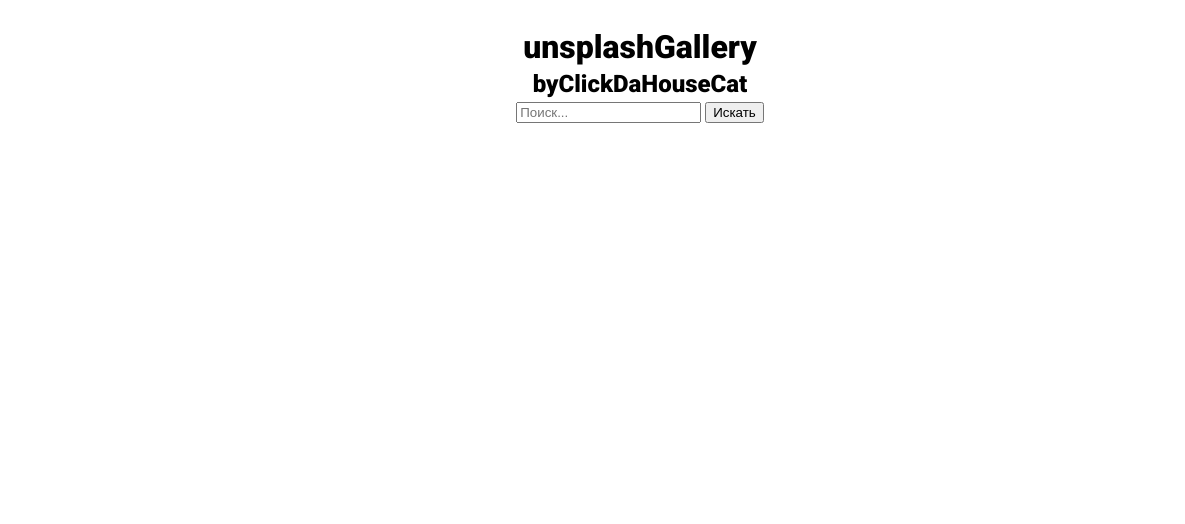
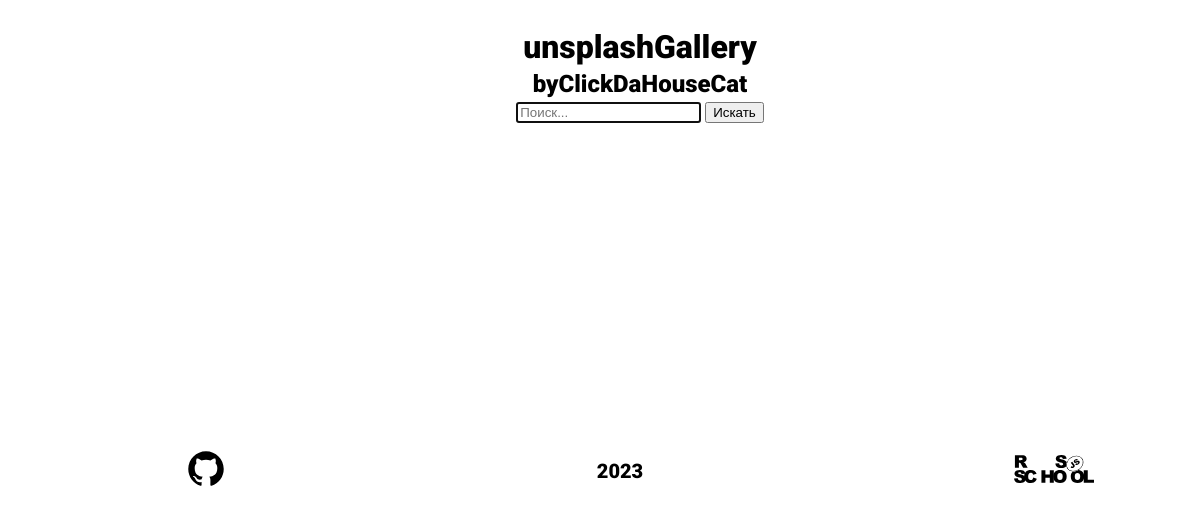
Before and after one commit to ClickDaHouseCat/unsplashGallery, a plain HTML site: page APIGallery/index.html in a window 1280 px wide. Shown: the full height of the page, 0-1185 px from the left. Drawn offline with Linux system fonts and the light colour scheme; no server answers.

Commit message:
feat: done task Gallery (Sun, Oct 1, 2023, 22:40:11 PM)

```diff
--- a/APIGallery/index.html
+++ b/APIGallery/index.html
@@ -12,7 +12,7 @@
         <h1>unsplashGallery</h1>
         <h2>byClickDaHouseCat</h1>
         <div class="search-container">
-            <input type="text" id="search-input" placeholder="Поиск...">
+            <input type="search" id="search-input" placeholder="Поиск...">
             <button id="search-button">Искать</button>
         </div>
     </div>
@@ -29,6 +29,11 @@
             <img class="icon night" src="./assets/svg/night.svg" alt="Night">
         </div>
     </div>
+    <footer>
+        <div class="github"><a href="https://github.com/ClickDaHouseCat"><img src="./assets/svg/github-logo-svgrepo-com.svg" alt="ClickDaHouseCat"></a></div>
+        <div class="date">2023</div>
+        <div class="rsschool"><a href="https://rs.school/js-stage0/"><img src="./assets/svg/rs_school_js.svg" alt="rsschool"></a></div>
+    </footer>
     <script src="script.js"></script>
 </body>
 </html>
--- a/APIGallery/script.js
+++ b/APIGallery/script.js
@@ -1,4 +1,9 @@
-// Замените 'YOUR_API_KEY' на ваш собственный API ключ Unsplash
+document.addEventListener('DOMContentLoaded', function () {
+    // После загрузки документа, устанавливаем фокус в поле поиска
+    const searchInput = document.getElementById('search-input');
+    searchInput.focus();
+});
+
 const apiKey = 'RlWnx6EVZISmHMzP7RiVAt9FsKchM7jPiNa_IeChESs';
 const apiUrl = 'https://api.unsplash.com/photos/random/?count=15&orientation=landscape'; // Загружаем 15 случайных изображений
 const searchInput = document.getElementById('search-input');
@@ -26,7 +31,7 @@ function handleIconClick(iconClass) {
 // Функция для загрузки изображений из Unsplash API
 async function fetchImages(query) {
     try {
-        const url = query ? `https://api.unsplash.com/photos/random/?count=10&query=${query}&orientation=landscape` : apiUrl;
+        const url = query ? `https://api.unsplash.com/photos/random/?count=15&query=${query}&orientation=landscape` : apiUrl;
         const response = await fetch(url, {
             headers: {
                 Authorization: `Client-ID ${apiKey}`,
@@ -72,10 +77,22 @@ async function fetchImages(query) {
 searchInput.addEventListener('keydown', (event) => {
     if (event.key === 'Enter') {
         const query = searchInput.value;
-        const searchUrl = query ? `https://api.unsplash.com/photos/random/?count=10&query=${query}` : apiUrl;
+        const searchUrl = query ? `https://api.unsplash.com/photos/${query}/?count=10&query=${query}` : apiUrl;
         fetchImages(searchUrl);
     }
 });
+
+// Обработчик события для кнопки "Search"
+searchButton.addEventListener('click', () => {
+    handleSearch();
+});
+
+function handleSearch() {
+    const query = searchInput.value;
+    const searchUrl = query ? `https://api.unsplash.com/photos/${query}/?count=10&query=${query}` : apiUrl;
+    fetchImages(searchUrl);
+}
+
 
 
 // Находим все элементы с классом 'icon' и добавляем обработчик события для каждой из них
--- a/APIGallery/style.css
+++ b/APIGallery/style.css
@@ -59,7 +59,7 @@ h1, h2, .search-container {
     width: 70px;
     height: 70px;
     border-radius: 50%;
-    background-color: white;
+    background-color: transparent;
 }
 
 
@@ -92,3 +92,28 @@ img:hover{
     opacity: 0.5;
     transition: 1s ease-in-out;
 }
+
+footer{
+    position: sticky;
+    height: 50px;
+    bottom: 0;
+    width: 100%;
+    display: flex;
+    justify-content: space-around;
+    align-items: center;
+    background: white;
+}
+
+.github img{
+    height: 40px;
+    width: 40px;
+}
+
+.rsschool{
+    width: 80px;
+}
+
+.date{
+    font-family: roboto;
+    font-size: 20px;
+}
```
Also changed, not shown: APIGallery/assets/svg/github-logo-svgrepo-com.svg (added), APIGallery/assets/svg/rs_school_js.svg (added).
